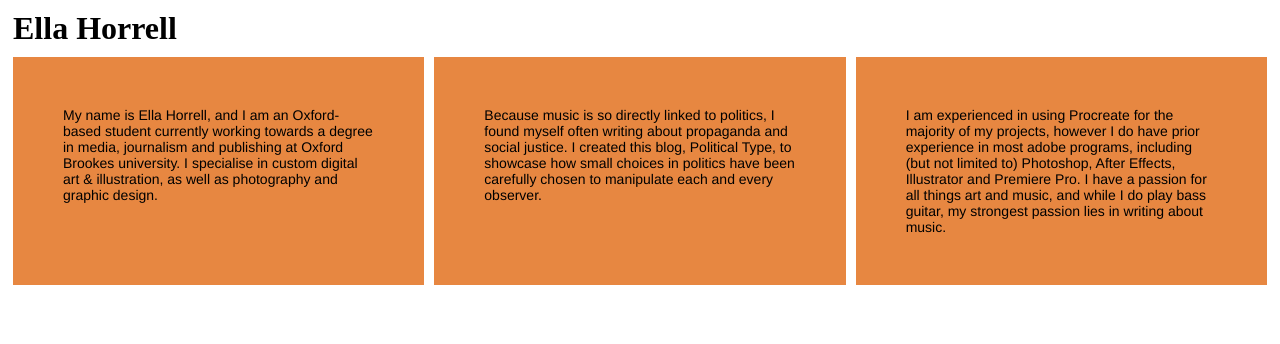
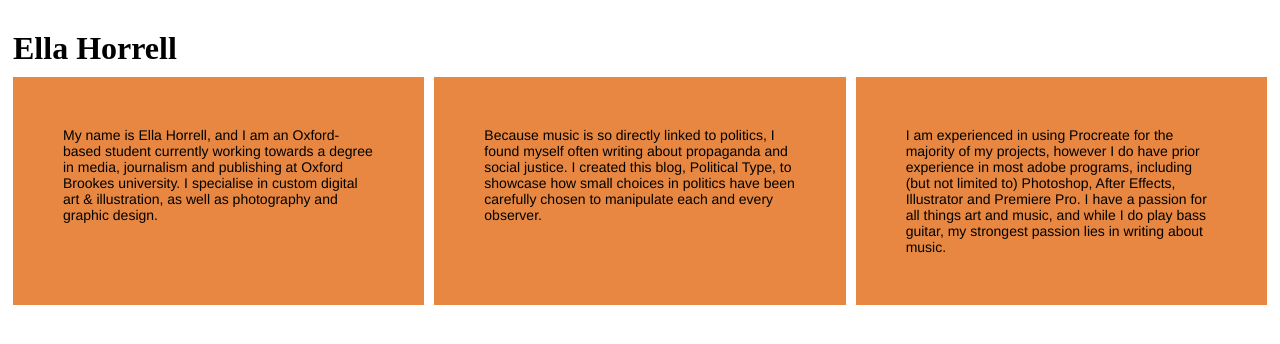
Before and after one commit to ellahorrell/brookesblog, a Jekyll site: the page aboutme/index.html, which Jekyll copies as it is, in a window 1280 px wide. Shown: the top 344 px of the page. Built offline with Jekyll 4.4.1, drawn with Linux system fonts in a browser that asks for light colours.

Commit message:
Update styles.css

```diff
--- a/aboutme/css/styles.css
+++ b/aboutme/css/styles.css
@@ -7,7 +7,7 @@ body {
 }
 
 h1 {
-margin: 10px 5px 5px 5px;
+margin: 30px 5px 5px 5px;
 }
 
 p{
```
